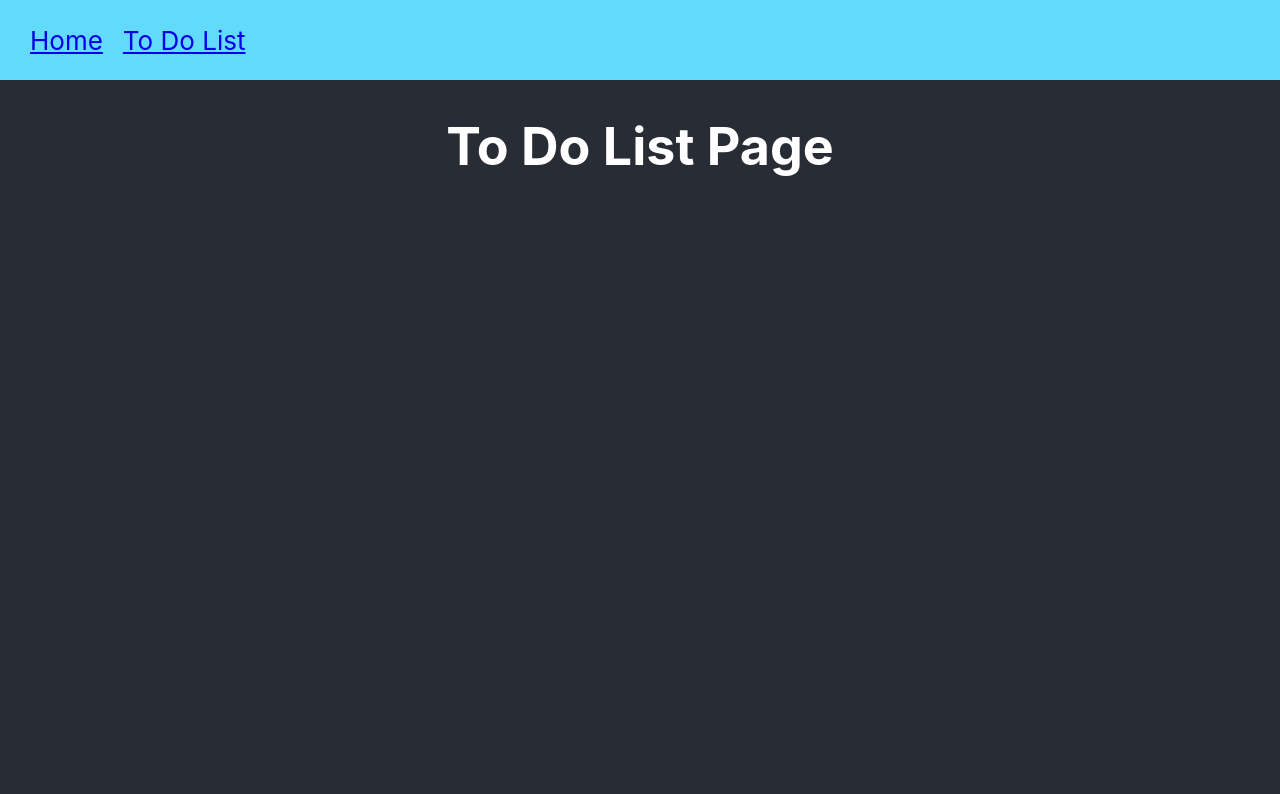
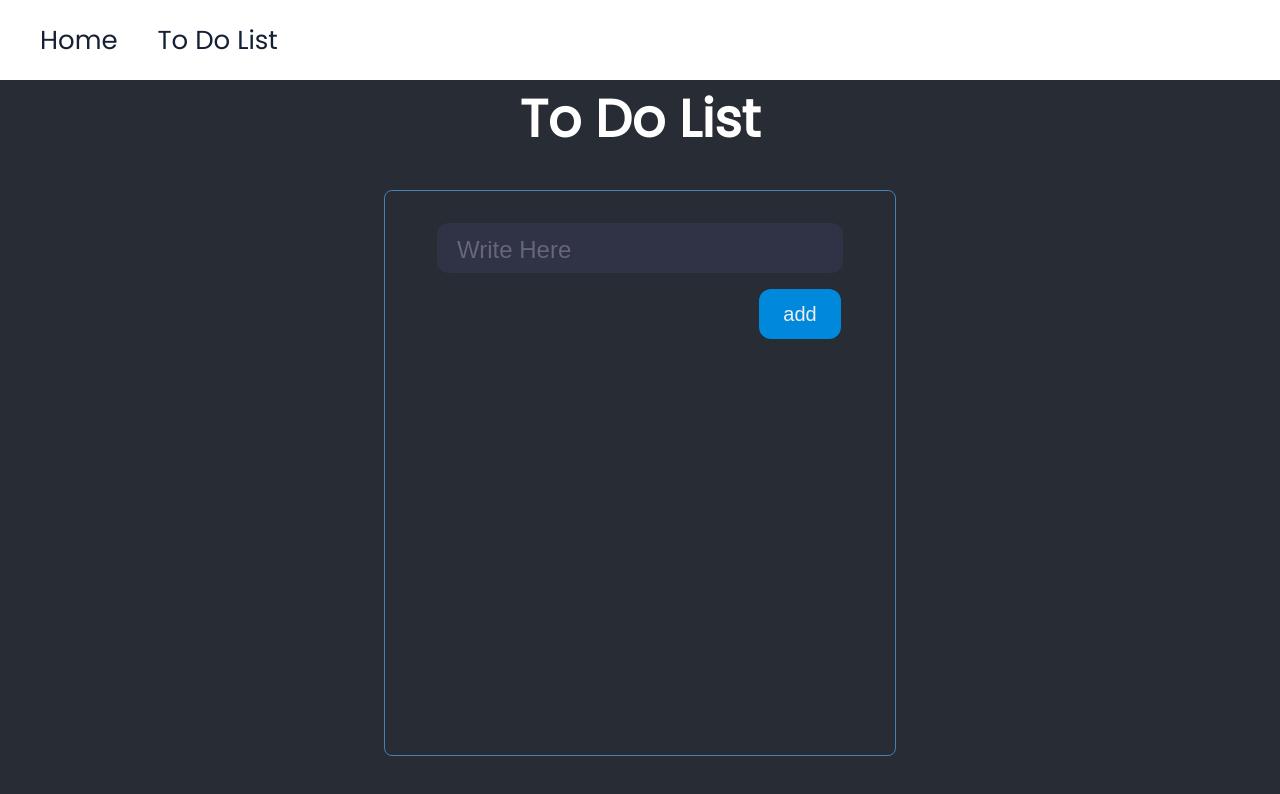
Before and after one commit to adammccormack/app_mix, a React (Create React App) app: page /to-do-list in a window 1280 px wide. Shown: the top 794 px of the page. Built offline with nearby package versions, Linux system fonts and the light colour scheme.

Commit message:
removed bulma css and built own navbar and to do list border

```diff
--- a/src/App.css
+++ b/src/App.css
@@ -19,12 +19,13 @@
   display: flex;
   width: 100%;
   height: 80px;
-  background-color: #61dafb;
+  background-color: hsl(0, 0%, 100%);
   text-align: left;
   align-items: center;
   padding-inline-start: 20px;
-
 }
 .navBarLink {
-  margin-inline: 10px;
+  margin-inline: 20px;
+  text-decoration: none;
+  color: #152035;
 }
--- a/src/index.css
+++ b/src/index.css
@@ -1,13 +1,11 @@
-body {
+@import url('https://fonts.googleapis.com/css2?family=Poppins:wght@300;400&display=swap');
+
+* {
+  box-sizing: border-box;
   margin: 0;
-  font-family: -apple-system, BlinkMacSystemFont, 'Segoe UI', 'Roboto', 'Oxygen',
-    'Ubuntu', 'Cantarell', 'Fira Sans', 'Droid Sans', 'Helvetica Neue',
-    sans-serif;
-  -webkit-font-smoothing: antialiased;
-  -moz-osx-font-smoothing: grayscale;
+  padding: 0;
 }
 
-code {
-  font-family: source-code-pro, Menlo, Monaco, Consolas, 'Courier New',
-    monospace;
+body {
+  font-family: 'Poppins', sans-serif;
 }
--- a/src/pages/HomePage/HomePage.tsx
+++ b/src/pages/HomePage/HomePage.tsx
@@ -1,5 +1,3 @@
-import "./index.css";
-
 export const HomePage = () => {
   return (
     <div className="container">
--- a/src/pages/HomePage/index.css
+++ /dev/null
@@ -1,6 +0,0 @@
-.container {
-  display: flex;
-  flex-direction: column;
-  height: 100vh;
-  width: 100%;
-}
--- /dev/null
+++ b/src/pages/todolist/ToDoList.module.css
@@ -0,0 +1,100 @@
+.toDoListContainer {
+  display: flex;
+  min-width: 32rem;
+  margin: 2rem auto;
+  overflow: auto;
+  min-height: 32rem;
+  border: 1px solid steelblue;
+  padding: 2rem;
+  border-radius: 0.5rem;
+  justify-content: center;
+  align-items: center;
+}
+
+.toDoListHeader {
+  text-align: left;
+}
+
+.taskForm {
+  border-radius: 20px;
+  box-sizing: border-box;
+  height: 500px;
+  padding: 0px 20px 20px 20px;
+  width: 100%;
+}
+
+.inputContainer {
+  height: 50px;
+  position: relative;
+  width: 100%;
+}
+
+.input {
+  background-color: #303245;
+  border-radius: 12px;
+  border: 0;
+  box-sizing: border-box;
+  color: #eee;
+  font-size: 12px;
+  height: 100%;
+  outline: 0;
+  padding: 4px 20px 0;
+  width: 100%;
+  vertical-align:right;
+
+}
+
+.cut-short {
+  width: 50px;
+}
+
+.input:focus ~ .cut,
+.input:not(:placeholder-shown) ~ .cut {
+  transform: translateY(8px);
+}
+
+.placeholder {
+  color: #65657b;
+  font-family: sans-serif;
+  font-size: 1.5rem;
+  left: 20px;
+  line-height: 14px;
+  pointer-events: none;
+  position: absolute;
+  transform-origin: 0 50%;
+  transition: transform 200ms, color 200ms;
+  top: 20px;
+}
+
+.input:focus ~ .placeholder,
+.input:not(:placeholder-shown) ~ .placeholder {
+  transform: translateY(-30px) translateX(10px) scale(0.75);
+}
+
+.input:not(:placeholder-shown) ~ .placeholder {
+  color: #808097;
+}
+
+.input:focus ~ .placeholder {
+  color: #dc2f55;
+}
+
+.submit {
+  background-color: #08d;
+  border-radius: 12px;
+  border: 0;
+  box-sizing: border-box;
+  color: #eee;
+  cursor: pointer;
+  font-size: 20px;
+  height: 50px;
+  margin-block-start: 1rem;
+  margin-inline-start: 20rem;
+  outline: 0;
+  text-align: center;
+  width: 20%;
+}
+
+.submit:active {
+  background-color: #06b;
+}
--- a/src/pages/todolist/ToDoListPage.tsx
+++ b/src/pages/todolist/ToDoListPage.tsx
@@ -1,7 +1,30 @@
+import styles from "../todolist/ToDoList.module.css";
+
 export const ToDoListPage = () => {
   return (
-    <header>
-      <h1>To Do List Page</h1>
-    </header>
+    <>
+      <header>
+        <h1>To Do List</h1>
+      </header>
+      <div className={styles.toDoListContainer}>
+        {/* <h3 className="toDoListHeader">Items</h3> */}
+        <div className={styles.taskForm}>
+          <div className={styles.inputContainer}>
+            <input
+              id="firstname"
+              className={styles.input}
+              type="text"
+              placeholder=" "
+            />
+            <label htmlFor="toDoListItem" className={styles.placeholder}>
+              Write Here
+            </label>
+          </div>
+          <button type="submit" className={styles.submit}>
+            add
+          </button>
+        </div>
+      </div>
+    </>
   );
 };
```
